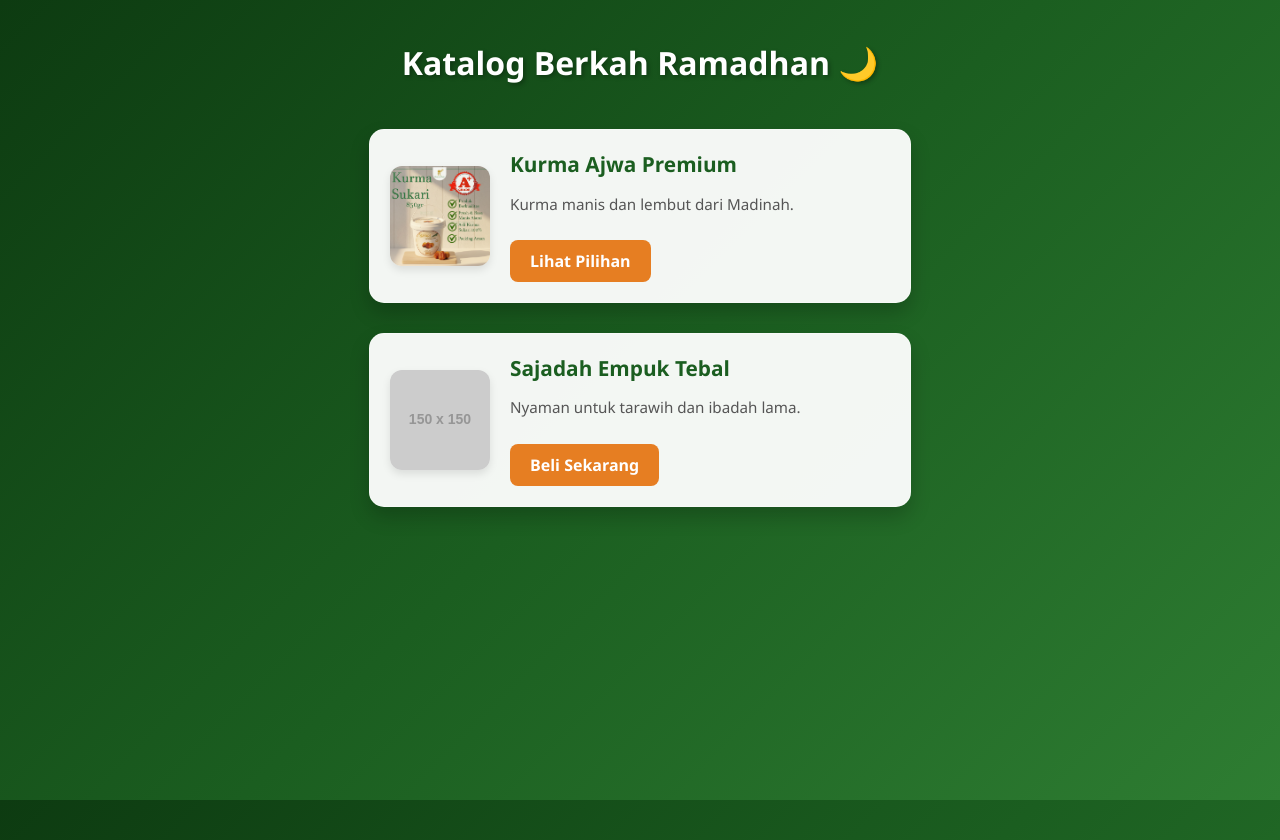
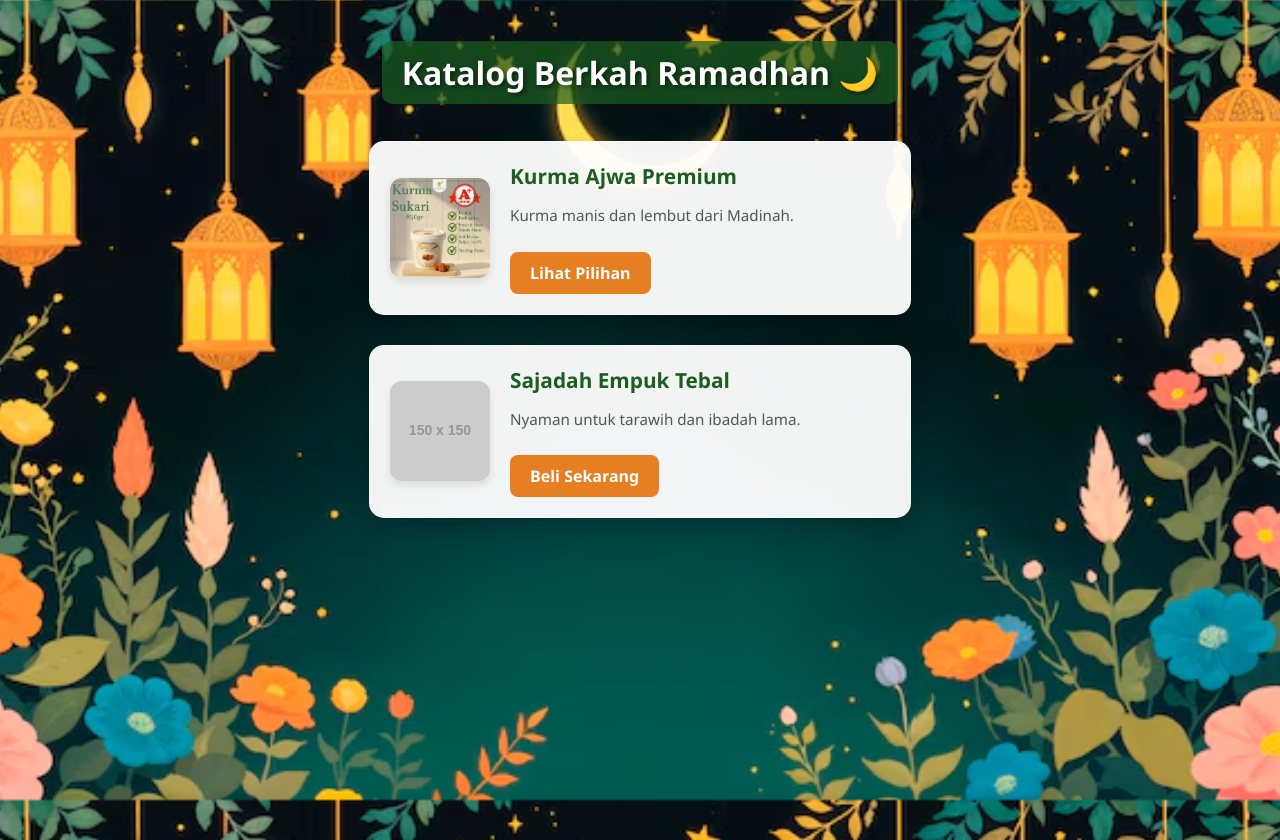
Before and after one commit to langgilanglang/blogramadhan, a website: page index.html in a window 1280 px wide. Drawn offline with Linux system fonts and the light colour scheme; placeholder pictures from the web are drawn by us.

Commit message:
update background gradasi mewah

```diff
--- a/style.css
+++ b/style.css
@@ -1,8 +1,14 @@
 body {
     font-family: 'Segoe UI', Tahoma, Geneva, Verdana, sans-serif;
-    /* Gradasi Hijau Mewah khas Ramadhan */
-    background: linear-gradient(135deg, #0d3b11 0%, #1b5e20 50%, #2e7d32 100%);
-    background-attachment: fixed;
+    /* PANGGIL GAMBAR DI SINI */
+    background-image: url('public/background.avif');
+
+    /* PENGATURAN AGAR GAMBAR BAGUS */
+    background-size: cover;      /* Gambar menutupi seluruh layar */
+    background-position: center; /* Gambar selalu di tengah */
+    background-attachment: fixed;/* Gambar diam saat di-scroll */
+    background-repeat: no-repeat;
+
     margin: 0;
     padding: 20px;
     display: flex;
@@ -11,11 +17,13 @@ body {
     min-height: 100vh;
 }
 
+/* TAMBAHKAN INI AGAR TEKS JUDUL TETAP TERBACA JELAS */
 h1 {
-    color: #ffffff;
-    text-shadow: 2px 2px 4px rgba(0,0,0,0.3);
-    margin-bottom: 30px;
-    text-align: center;
+    color: white;
+    background-color: rgba(27, 94, 32, 0.7); /* Box hijau transparan */
+    padding: 10px 20px;
+    border-radius: 10px;
+    text-shadow: 2px 2px 4px rgba(0,0,0,0.5);
 }
 
 .product {
```
Also changed, not shown: public/background.avif (added).
